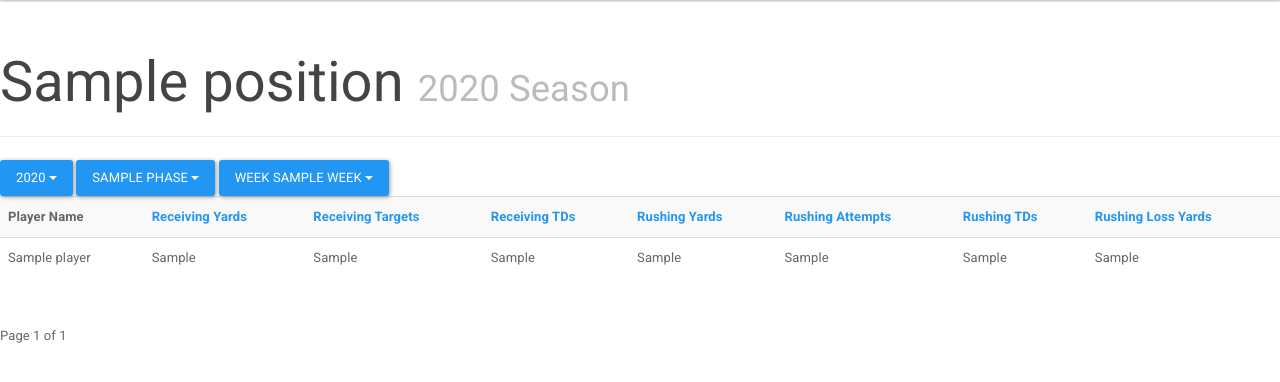
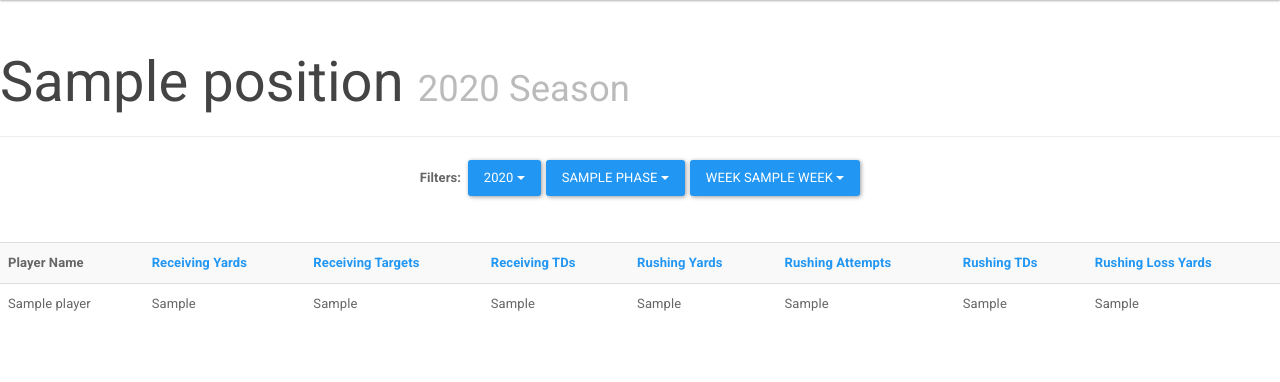
Before and after one commit to seniark/ppr_oracle, a Django app: template football/templates/positions/runningbacks.html in a window 1280 px wide. Shown: the part 64-446 px from the top of the page. Run offline with Django 3.2, Linux system fonts and the light colour scheme; tables that the repository leaves empty hold one stand-in row (values such as "Sample post"); the template is opened without the code that fills it: values that come from a table or form of the project are taken from there, most other values are stand-ins (such as "Sample title", 1, 10 or a date in 2020); parts of the project's set-up code (start-up, migrations or seed data) failed here and were passed over; some libraries are stand-ins or nearby versions.

Commit message:
Modified positions templates
Includes better navigation, filter location, etc

```diff
--- a/football/templates/positions/quarterbacks.html
+++ b/football/templates/positions/quarterbacks.html
@@ -1,7 +1,6 @@
 {% extends "positions/template.html" %}
 
 {% block poscontent %}
-	<table class="table table-striped">
 	<tr>
 		<th>Player Name</th>
 		<th><a href="{{ request.path }}?sort=passing_yds">Passing Yards</a></th>
@@ -20,5 +19,4 @@
 		<td>{{ pp.passing_sk }}</td>
 	</tr>
 	{% endfor %}
-	</table>
 {% endblock %}
--- a/football/templates/positions/runningbacks.html
+++ b/football/templates/positions/runningbacks.html
@@ -1,7 +1,6 @@
 {% extends "positions/template.html" %}
 
 {% block poscontent %}
-	<table class="table table-striped">
 	<tr>
 		<th>Player Name</th>
 		<th><a href="{{ request.path }}?sort=receiving_yds">Receiving Yards</a></th>
@@ -24,5 +23,4 @@
 		<td>{{ pp.rushing_loss_yds }}</td>
 	</tr>
 	{% endfor %}
-	</table>
 {% endblock %}
--- a/football/templates/positions/template.html
+++ b/football/templates/positions/template.html
@@ -6,7 +6,11 @@
 </div>
 
 {% if stats %}
-	<div class="btn-group">
+
+	<div class="container-center">
+		<strong>Filters:</strong>&nbsp;&nbsp;
+		<div class="btn-toolbar" role="toolbar">
+		<div class="btn-group" role="group">
 			<button type="button" class="btn btn-primary dropdown-toggle" data-toggle="dropdown" aria-haspopup="true" aria-expanded="false">
 				{{ year }} <span class="caret"></span>
 			</button>
@@ -21,7 +25,7 @@
 				<li><a href="{% url urlId 2009 phase week %}">2009</a></li>
 			</ul>
 		</div>
-	<div class="btn-group">
+		<div class="btn-group" role="group">
 			<button type="button" class="btn btn-primary dropdown-toggle" data-toggle="dropdown" aria-haspopup="true" aria-expanded="false">
 				{{ phase }} <span class="caret"></span>
 			</button>
@@ -34,7 +38,7 @@
 		</div>
 
 		{% if weeks %}
-	<div class="btn-group">
+		<div class="btn-group" role="group">
 			<button type="button" class="btn btn-primary dropdown-toggle" data-toggle="dropdown" aria-haspopup="true" aria-expanded="false">
 				Week {{ week }} <span class="caret"></span>
 			</button>
@@ -45,23 +49,46 @@
 			</ul>
 		</div>
 		{% endif %}
+		</div>
+	</div>
 
-	{% block poscontent %}{% endblock %}
-
-	<div class="pagination">
-		<span class="step-links">
+	<nav aria-label="Page navigation">
+		<ul class="pager">
 			{% if stats.has_previous %}
-				<a href="?page={{ stats.previous_page_number }}">previous</a>
+			<li class="previous"><a href="?page={{ stats.previous_page_number }}">
+				<span aria-hidden="true">&larr;</span> Previous</a>
+			</li>
 			{% endif %}
 
-			<span class="current">
-				Page {{ stats.number }} of {{ stats.paginator.num_pages }}
-			</span>
+			{% if stats.has_next %}
+			<li class="next"><a href="?page={{ stats.next_page_number }}">
+				Next <span aria-hidden="true">&rarr;</span></a>
+			</li>
+			{% endif %}
+		</ul>
+	</nav>
+
+	<div class="table-responsive">
+		<table class="table table-striped">
+			{% block poscontent %}{% endblock %}
+		</table>
+	</div>
+
+	<nav aria-label="Page navigation">
+		<ul class="pager">
+			{% if stats.has_previous %}
+			<li class="previous"><a href="?page={{ stats.previous_page_number }}">
+				<span aria-hidden="true">&larr;</span> Previous</a>
+			</li>
+			{% endif %}
 
 			{% if stats.has_next %}
-				<a href="?page={{ stats.next_page_number }}">next</a>
+			<li class="next"><a href="?page={{ stats.next_page_number }}">
+				Next <span aria-hidden="true">&rarr;</span></a>
+			</li>
 			{% endif %}
-		</span>
-	</div>
+		</ul>
+	</nav>
+
 {% endif %}
 {% endblock %}
--- a/football/templates/positions/widereceivers.html
+++ b/football/templates/positions/widereceivers.html
@@ -1,7 +1,6 @@
 {% extends "positions/template.html" %}
 
 {% block poscontent %}
-	<table class="table table-striped">
 	<tr>
 		<th>Player Name</th>
 		<th><a href="{{ request.path }}?sort=receiving_yds">Receiving Yards</a></th>
@@ -16,5 +15,4 @@
 		<td>{{ pp.receiving_tds }}</td>
 	</tr>
 	{% endfor %}
-	</table>
 {% endblock %}
```
Lines whose indentation alone changed are shown as unchanged.
